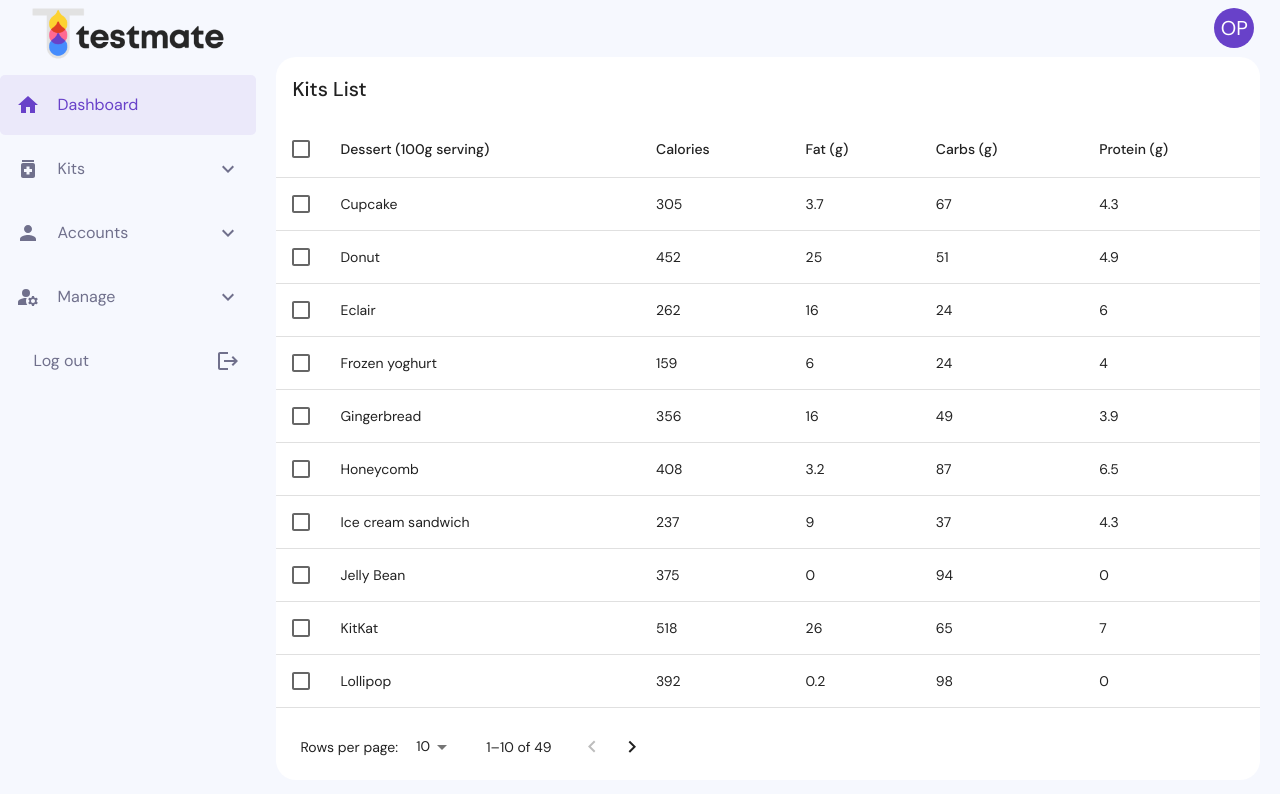
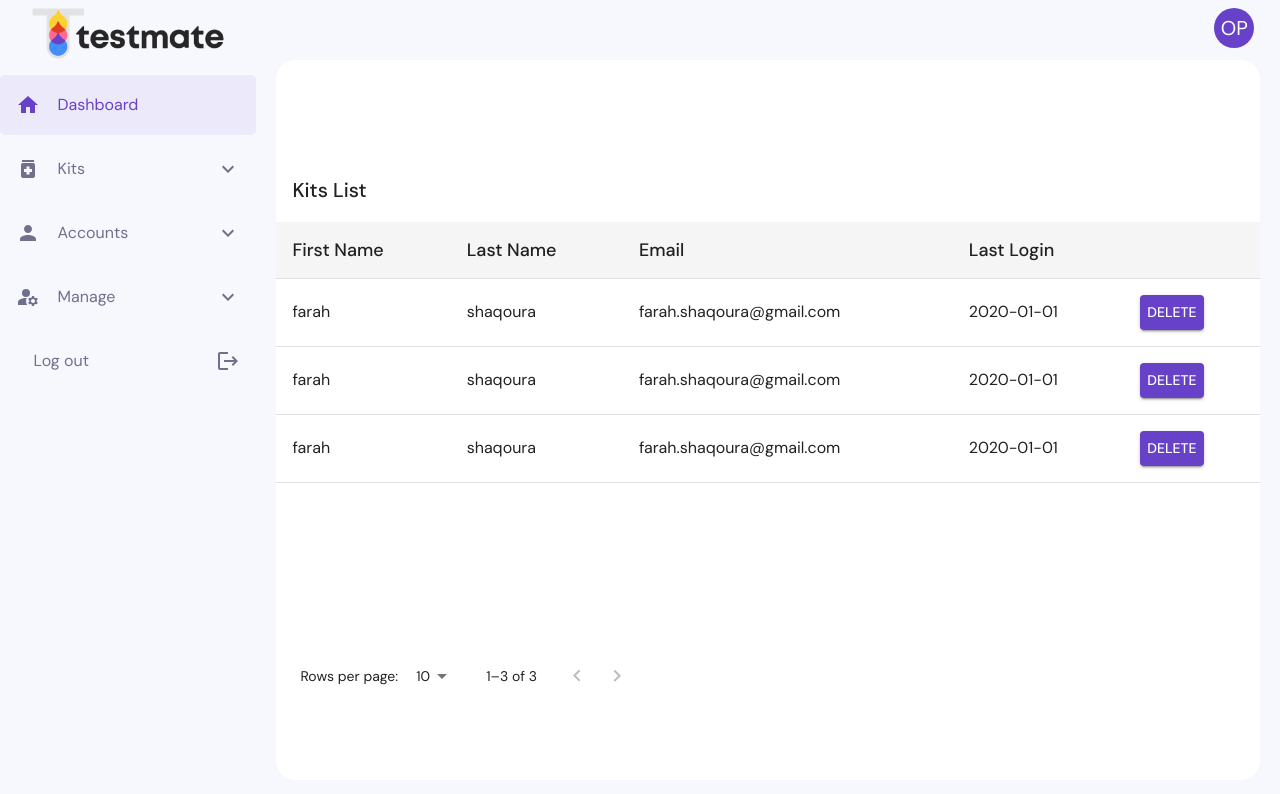
Before and after one commit to farah2003/admin-panel, a React (Create React App) app: page /view-kits in a window 1280 px wide. Shown: the top 794 px of the page. Built offline with nearby package versions, Linux system fonts and the light colour scheme.

Commit message:
genaric table style

```diff
--- a/src/App.tsx
+++ b/src/App.tsx
@@ -6,13 +6,28 @@ import { GenericTable } from './components/common/table';
 import 'react-toastify/dist/ReactToastify.css';
 
 function App() {
+  const tableStyle = {
+    width: '100%',
+    height: '70%',
+  };
+
   return (
     <BrowserRouter>
       <ToastContainer />
       <Routes>
         <Route path="/" element={<Dashboard />}>
           <Route index element={<h1>charts</h1>} />
-          <Route path="view-kits" element={<GenericTable />} />
+          <Route
+            path="view-kits"
+            element={
+              <GenericTable
+                checkboxVisablity={false}
+                tableStyle={tableStyle}
+                isEditable={false}
+                isDeleted
+              />
+            }
+          />
           <Route path="add-kits" element={<h1>add-kits</h1>} />
           <Route path="reset-password" element={<h1>reset-password</h1>} />
           <Route path="add-admin" element={<h1>add-admin</h1>} />
--- a/src/components/common/button.tsx
+++ b/src/components/common/button.tsx
@@ -16,6 +16,7 @@ interface ButtonProps {
   children?: ReactNode;
   fullWidth?: boolean;
   type?: 'button' | 'submit' | 'reset';
+  customstyle?: object;
 }
 
 const Button = ({
@@ -24,6 +25,7 @@ const Button = ({
   children,
   fullWidth = false,
   type = 'button',
+  customstyle = buttonStyle,
 }: ButtonProps) => {
   return (
     <MaterialButton
@@ -32,7 +34,7 @@ const Button = ({
       variant="contained"
       fullWidth={fullWidth}
       type={type}
-      sx={buttonStyle}
+      sx={customstyle}
     >
       {children}
     </MaterialButton>
--- a/src/components/common/table/fakeData.ts
+++ b/src/components/common/table/fakeData.ts
@@ -1,74 +1,23 @@
-interface Data {
-  calories: number;
-  carbs: number;
-  fat: number;
-  name: string;
-  protein: number;
-}
-
-function createData(
-  name: string,
-  calories: number,
-  fat: number,
-  carbs: number,
-  protein: number
-): Data {
-  return {
-    name,
-    calories,
-    fat,
-    carbs,
-    protein,
-  };
-}
 export const rows = [
-  createData('Cupcake', 305, 3.7, 67, 4.3),
-  createData('Donut', 452, 25.0, 51, 4.9),
-  createData('Eclair', 262, 16.0, 24, 6.0),
-  createData('Frozen yoghurt', 159, 6.0, 24, 4.0),
-  createData('Gingerbread', 356, 16.0, 49, 3.9),
-  createData('Honeycomb', 408, 3.2, 87, 6.5),
-  createData('Ice cream sandwich', 237, 9.0, 37, 4.3),
-  createData('Jelly Bean', 375, 0.0, 94, 0.0),
-  createData('KitKat', 518, 26.0, 65, 7.0),
-  createData('Lollipop', 392, 0.2, 98, 0.0),
-  createData('Marshmallow', 318, 0, 81, 2.0),
-  createData('Nougat', 360, 19.0, 9, 37.0),
-  createData('Oreo', 437, 18.0, 63, 4.0),
-  createData('Frozen yoghurt', 159, 6.0, 24, 4.0),
-  createData('Gingerbread', 356, 16.0, 49, 3.9),
-  createData('Honeycomb', 408, 3.2, 87, 6.5),
-  createData('Ice cream sandwich', 237, 9.0, 37, 4.3),
-  createData('Jelly Bean', 375, 0.0, 94, 0.0),
-  createData('KitKat', 518, 26.0, 65, 7.0),
-  createData('Lollipop', 392, 0.2, 98, 0.0),
-  createData('Marshmallow', 318, 0, 81, 2.0),
-  createData('Nougat', 360, 19.0, 9, 37.0),
-  createData('Oreo', 437, 18.0, 63, 4.0),
-  createData('Lollipop', 392, 0.2, 98, 0.0),
-  createData('Marshmallow', 318, 0, 81, 2.0),
-  createData('Nougat', 360, 19.0, 9, 37.0),
-  createData('Oreo', 437, 18.0, 63, 4.0),
-  createData('Frozen yoghurt', 159, 6.0, 24, 4.0),
-  createData('Gingerbread', 356, 16.0, 49, 3.9),
-  createData('Honeycomb', 408, 3.2, 87, 6.5),
-  createData('Ice cream sandwich', 237, 9.0, 37, 4.3),
-  createData('Jelly Bean', 375, 0.0, 94, 0.0),
-  createData('KitKat', 518, 26.0, 65, 7.0),
-  createData('Lollipop', 392, 0.2, 98, 0.0),
-  createData('Marshmallow', 318, 0, 81, 2.0),
-  createData('Nougat', 360, 19.0, 9, 37.0),
-  createData('Oreo', 437, 18.0, 63, 4.0),
-  createData('Marshmallow', 318, 0, 81, 2.0),
-  createData('Nougat', 360, 19.0, 9, 37.0),
-  createData('Oreo', 437, 18.0, 63, 4.0),
-  createData('Frozen yoghurt', 159, 6.0, 24, 4.0),
-  createData('Gingerbread', 356, 16.0, 49, 3.9),
-  createData('Honeycomb', 408, 3.2, 87, 6.5),
-  createData('Ice cream sandwich', 237, 9.0, 37, 4.3),
-  createData('Jelly Bean', 375, 0.0, 94, 0.0),
-  createData('KitKat', 518, 26.0, 65, 7.0),
-  createData('Lollipop', 392, 0.2, 98, 0.0),
-  createData('Marshmallow', 318, 0, 81, 2.0),
-  createData('Nougat', 360, 19.0, 9, 37.0),
+  {
+    firstName: 'farah',
+    lastName: 'shaqoura',
+    email: 'farah.shaqoura@gmail.com',
+    lastLogin: '2020-01-01',
+    id: '1',
+  },
+  {
+    firstName: 'farah',
+    lastName: 'shaqoura',
+    email: 'farah.shaqoura@gmail.com',
+    lastLogin: '2020-01-01',
+    id: '2',
+  },
+  {
+    firstName: 'farah',
+    lastName: 'shaqoura',
+    email: 'farah.shaqoura@gmail.com',
+    lastLogin: '2020-01-01',
+    id: '3',
+  },
 ];
--- a/src/components/common/table/headCells.ts
+++ b/src/components/common/table/headCells.ts
@@ -1,46 +1,6 @@
-interface Data {
-  calories: number;
-  carbs: number;
-  fat: number;
-  name: string;
-  protein: number;
-}
-interface HeadCell {
-  disablePadding: boolean;
-  id: keyof Data;
-  label: string;
-  numeric: boolean;
-}
-
-export const headCells: HeadCell[] = [
-  {
-    id: 'name',
-    numeric: false,
-    disablePadding: true,
-    label: 'Dessert (100g serving)',
-  },
-  {
-    id: 'calories',
-    numeric: true,
-    disablePadding: false,
-    label: 'Calories',
-  },
-  {
-    id: 'fat',
-    numeric: true,
-    disablePadding: false,
-    label: 'Fat (g)',
-  },
-  {
-    id: 'carbs',
-    numeric: true,
-    disablePadding: false,
-    label: 'Carbs (g)',
-  },
-  {
-    id: 'protein',
-    numeric: true,
-    disablePadding: false,
-    label: 'Protein (g)',
-  },
+export const headCells: string[] = [
+  'First Name',
+  'Last Name',
+  'Email',
+  'Last Login',
 ];
--- a/src/components/common/table/style.ts
+++ b/src/components/common/table/style.ts
@@ -1,10 +1,6 @@
 export const conatiner = {
-  width: '100%',
-  height: '98%',
   mb: 2.5,
-  display: 'flex',
-  justifyContent: 'center',
-  alignItems: 'flex',
+
   borderRadius: {
     lg: '20px',
     xl: '20px',
@@ -17,6 +13,8 @@ export const paper = {
     lg: '20px',
     xl: '20px',
   },
+
+  height: '100%',
 };
 
 export const tablePagination = {
@@ -56,3 +54,7 @@ export const Toolbar = {
 export const Typography = {
   flex: '1 1 100%',
 };
+
+export const Edit = { width: 25, height: 35 };
+
+export const head = { backgroundColor: '#0000000a' };
--- a/src/components/common/table/table.tsx
+++ b/src/components/common/table/table.tsx
@@ -1,3 +1,4 @@
+/* eslint-disable @typescript-eslint/no-explicit-any */
 import { useState } from 'react';
 import {
   Box,
@@ -12,7 +13,16 @@ import TableBody from './tableBody';
 import * as style from './style';
 import { rows } from './fakeData';
 
-const GenericTable = () => {
+interface TableStyle {
+  width: string;
+  height: string;
+}
+const GenericTable = ({
+  tableStyle,
+  checkboxVisablity,
+  isEditable,
+  isDeleted,
+}: any) => {
   const [selected, setSelected] = useState<string[]>([]);
   const [page, setPage] = useState(0);
   const [rowsPerPage, setRowsPerPage] = useState(10);
@@ -23,7 +33,6 @@ const GenericTable = () => {
   ) => {
     const selectedIndex = selected.indexOf(name);
     let newSelected: string[] = [];
-
     if (selectedIndex === -1) {
       newSelected = newSelected.concat(selected, name);
     } else if (selectedIndex === 0) {
@@ -39,6 +48,7 @@ const GenericTable = () => {
 
     setSelected(newSelected);
   };
+
   const isSelected = (name: string) => {
     return selected.includes(name);
   };
@@ -54,7 +64,7 @@ const GenericTable = () => {
 
   const handleSelectAllClick = (event: React.ChangeEvent<HTMLInputElement>) => {
     if (event.target.checked) {
-      const newSelected = rows.map((row) => row.name);
+      const newSelected = rows.map((row) => row.id);
       setSelected(newSelected);
       return;
     }
@@ -62,7 +72,7 @@ const GenericTable = () => {
   };
 
   return (
-    <Box sx={style.conatiner}>
+    <Box sx={{ ...style.conatiner, ...tableStyle }}>
       <Paper sx={style.paper} elevation={0}>
         <TableToolBar numSelected={selected.length} />
         <TableContainer sx={style.tableContainer}>
@@ -71,11 +81,17 @@ const GenericTable = () => {
               onSelectAllClick={handleSelectAllClick}
               numSelected={selected.length}
               rowCount={rows.length}
+              isEditable={isEditable}
+              checkboxVisablity={checkboxVisablity}
+              isDeleted={isDeleted}
             />
             <TableBody
               rows={rows}
               handleTableRowClick={handleTableRowClick}
               isSelected={isSelected}
+              isEditable={isEditable}
+              checkboxVisablity={checkboxVisablity}
+              isDeleted={isDeleted}
             />
           </Table>
         </TableContainer>
--- a/src/components/common/table/tableBody.tsx
+++ b/src/components/common/table/tableBody.tsx
@@ -4,39 +4,62 @@ import {
   TableCell,
   Checkbox,
 } from '@mui/material';
+import Button from '../button';
+import * as style from './style';
 
 interface Data {
-  calories: number;
-  carbs: number;
-  fat: number;
-  name: string;
-  protein: number;
+  firstName: string;
+  lastLogin: string;
+  lastName: string;
+  email: string;
+  id: string;
 }
 
 interface TableBody {
   rows: Array<Data>;
   handleTableRowClick: (event: React.MouseEvent<unknown>, name: string) => void;
   isSelected: (name: string) => boolean;
+  isEditable: boolean;
+  checkboxVisablity: boolean;
+  isDeleted: boolean;
 }
-const TableBody = ({ rows, handleTableRowClick, isSelected }: TableBody) => {
+const TableBody = ({
+  rows,
+  handleTableRowClick,
+  isSelected,
+  isEditable,
+  checkboxVisablity,
+  isDeleted,
+}: TableBody) => {
   return (
     <Body>
       {rows.map((row) => {
-        const isItemSelected = isSelected(row.name);
+        const isItemSelected = isSelected(row.id);
+        const objKey = Object.keys(row) as Array<keyof Data>;
         return (
           <TableRow
             hover
-            onClick={(event) => handleTableRowClick(event, row.name)}
+            onClick={(event) => handleTableRowClick(event, row.id)}
             selected={isItemSelected}
           >
-            <TableCell padding="checkbox">
-              <Checkbox color="primary" checked={isItemSelected} />
-            </TableCell>
-            <TableCell>{row.name}</TableCell>
-            <TableCell>{row.calories}</TableCell>
-            <TableCell>{row.fat}</TableCell>
-            <TableCell>{row.carbs}</TableCell>
-            <TableCell>{row.protein}</TableCell>
+            {checkboxVisablity && (
+              <TableCell padding="checkbox">
+                <Checkbox color="primary" checked={isItemSelected} />
+              </TableCell>
+            )}
+            {objKey.slice(0, -1).map((key: keyof Data) => (
+              <TableCell sx={{ fontSize: '16px' }}>{row[key]}</TableCell>
+            ))}
+            {isEditable && (
+              <TableCell>
+                <Button customstyle={style.Edit}>Edit</Button>
+              </TableCell>
+            )}
+            {isDeleted && (
+              <TableCell>
+                <Button customstyle={style.Edit}>Delete</Button>
+              </TableCell>
+            )}
           </TableRow>
         );
       })}
--- a/src/components/common/table/tableHeader.tsx
+++ b/src/components/common/table/tableHeader.tsx
@@ -1,21 +1,29 @@
 import { TableHead, TableRow, TableCell, Checkbox } from '@mui/material';
 import React from 'react';
 import { headCells } from './headCells';
+import * as style from './style';
 
 interface TableHeaderProps {
   numSelected: number;
   onSelectAllClick: (event: React.ChangeEvent<HTMLInputElement>) => void;
   rowCount: number;
+  isEditable: boolean;
+  checkboxVisablity: boolean;
+  isDeleted: boolean;
 }
 
 const TableHeader = ({
   onSelectAllClick,
   numSelected,
   rowCount,
+  isEditable,
+  isDeleted,
+  checkboxVisablity,
 }: TableHeaderProps) => {
   return (
-    <TableHead>
+    <TableHead sx={style.head}>
       <TableRow>
+        {checkboxVisablity && (
           <TableCell padding="checkbox">
             <Checkbox
               color="primary"
@@ -24,9 +32,12 @@ const TableHeader = ({
               onChange={onSelectAllClick}
             />
           </TableCell>
+        )}
         {headCells.map((headCell) => (
-          <TableCell key={headCell.id}>{headCell.label}</TableCell>
+          <TableCell sx={{ fontSize: '18px' }}>{headCell}</TableCell>
         ))}
+        {isEditable && <TableCell> </TableCell>}
+        {isDeleted && <TableCell> </TableCell>}
       </TableRow>
     </TableHead>
   );
```
Lines whose indentation alone changed are shown as unchanged.
